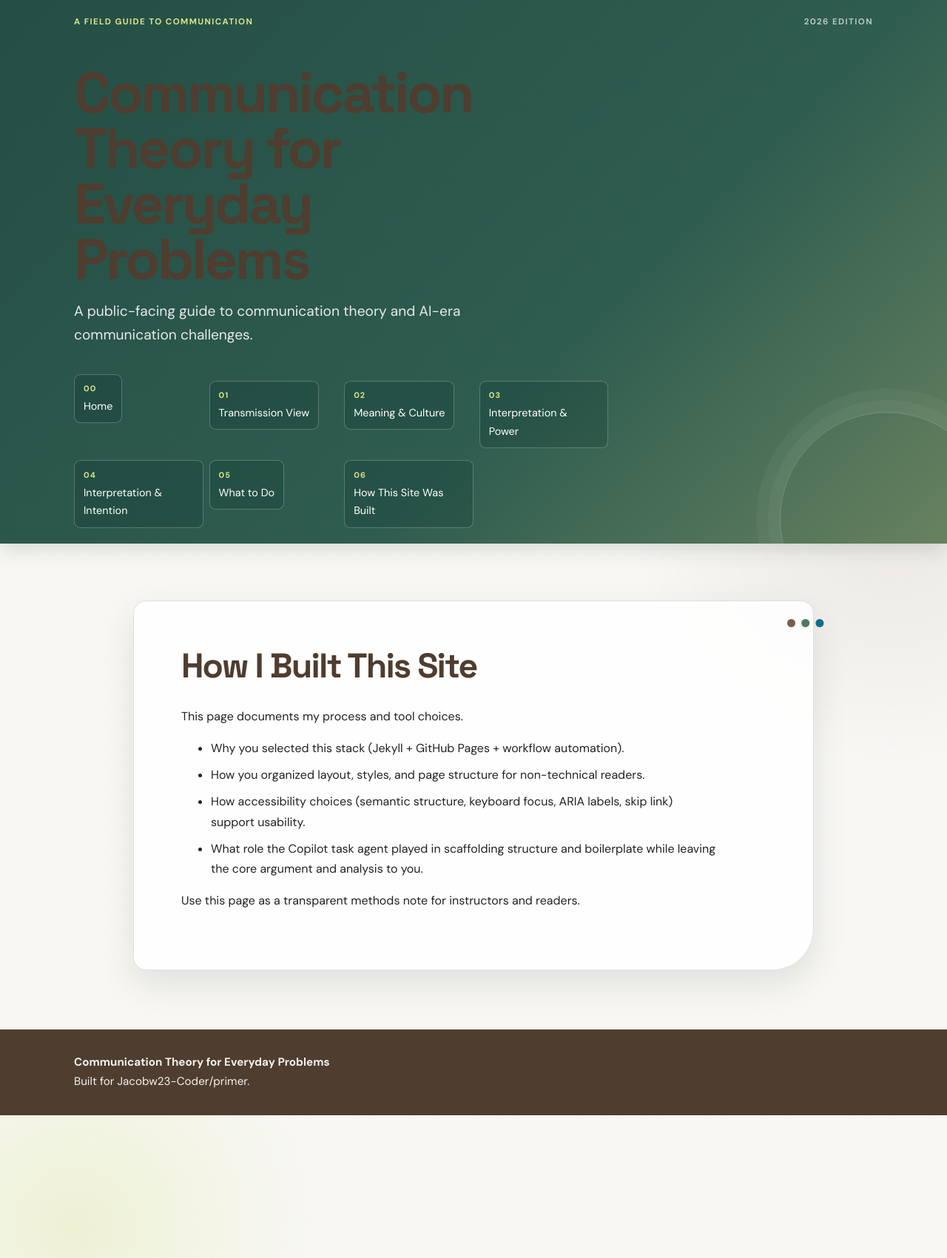
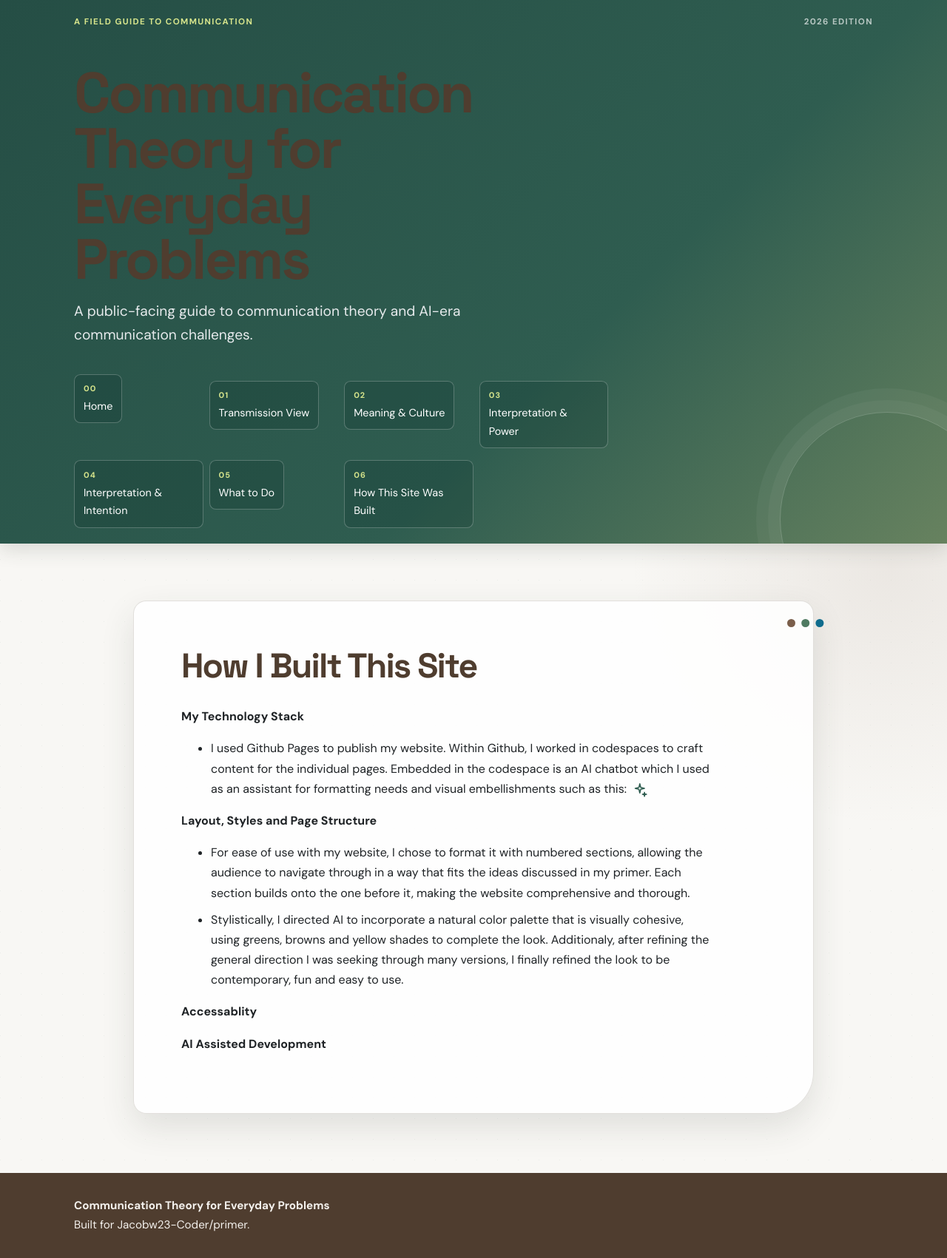
Before and after one commit to Jacobw23-Coder/primer, a Jekyll site: the page built from pages/how-i-built-this-site.md, in a window 1280 px wide. Shown: the whole page at 74% size. Built offline with Jekyll 4.4.1, drawn with Linux system fonts in a browser that asks for light colours.

Commit message:
Beginning additions to How To page

```diff
--- a/assets/css/style.css
+++ b/assets/css/style.css
@@ -484,6 +484,19 @@ li + li {
   stroke-width: 1.7;
 }
 
+.fun-icon {
+  display: inline-block;
+  width: 1.35rem;
+  height: 1.35rem;
+  margin-left: 0.2rem;
+  vertical-align: middle;
+  fill: none;
+  stroke: var(--forest-green);
+  stroke-linecap: round;
+  stroke-linejoin: round;
+  stroke-width: 1.7;
+}
+
 a {
   color: #0a5f78;
   text-decoration-thickness: 0.12em;
--- a/pages/how-i-built-this-site.md
+++ b/pages/how-i-built-this-site.md
@@ -3,12 +3,16 @@ layout: default
 title: How I Built This Site
 ---
 
-This page documents my process and tool choices.
+**My Technology Stack**
+- I used Github Pages to publish my website. Within Github, I worked in codespaces to craft content for the individual pages. Embedded in the codespace is an AI chatbot which I used as an assistant for formatting needs and visual embellishments such as this: <svg class="fun-icon" viewBox="0 0 24 24" aria-hidden="true" focusable="false"><path d="m12 3 1.35 5.65L19 10l-5.65 1.35L12 17l-1.35-5.65L5 10l5.65-1.35L12 3Z"></path><path d="m19 16 .55 2.45L22 19l-2.45.55L19 22l-.55-2.45L16 19l2.45-.55L19 16Z"></path></svg>
 
 
-- Why you selected this stack (Jekyll + GitHub Pages + workflow automation).
-- How you organized layout, styles, and page structure for non-technical readers.
-- How accessibility choices (semantic structure, keyboard focus, ARIA labels, skip link) support usability.
-- What role the Copilot task agent played in scaffolding structure and boilerplate while leaving the core argument and analysis to you.
+**Layout, Styles and Page Structure**
 
-Use this page as a transparent methods note for instructors and readers.
+- For ease of use with my website, I chose to format it with numbered sections, allowing the audience to navigate through in a way that fits the ideas discussed in my primer. Each section builds onto the one before it, making the website comprehensive and thorough.
+- Stylistically, I directed AI to incorporate a natural color palette that is visually cohesive, using greens, browns and yellow shades to complete the look. Additionaly, after refining the general direction I was seeking through many versions, I finally refined the look to be contemporary, fun and easy to use.
+
+**Accessablity**
+
+
+**AI Assisted Development**
```
